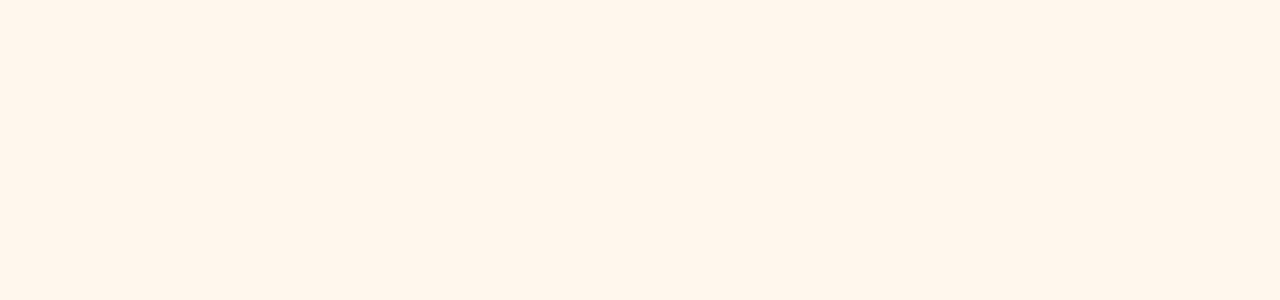
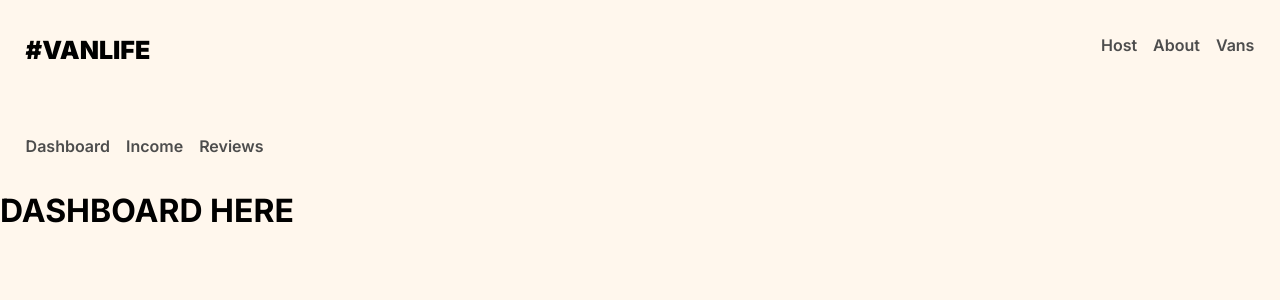
Before and after one commit to anastasiafoth/VANLIFE, a React (Vite) app: page /host in a window 1280 px wide. Before the commit this address had no page. Shown: the top 300 px of the page. Built offline with nearby package versions, Linux system fonts and the light colour scheme; what miragejs would draw is missing.

Commit message:
feat: reorganize folder structure and add host portal
- Reorganize pages into Vans/ and Host/ subdirectories
- Add Host section with Dashboard, Income, and Reviews pages
- Create HostLayout component for host navigation
- Add Host link to main header
- Clean up Layout component

```diff
--- a/components/Header.jsx
+++ b/components/Header.jsx
@@ -5,6 +5,7 @@
     <nav>
       <Link to="/">#VANLIFE</Link>
       <div className="nav-links">
+        <Link to="/host">Host</Link>
         <Link to="/about">About</Link>
         <Link to="/vans">Vans</Link>
       </div>
--- /dev/null
+++ b/components/HostLayout.jsx
@@ -0,0 +1,16 @@
+import { Outlet, Link } from "react-router-dom";
+
+export default function HostLayout() {
+  return (
+    <>
+      <nav>
+        <div className="nav-links">
+          <Link to="/host">Dashboard</Link>
+          <Link to="/host/income">Income</Link>
+          <Link to="/host/reviews">Reviews</Link>
+        </div>
+      </nav>
+      <Outlet />
+    </>
+  );
+}
--- a/components/Layout.jsx
+++ b/components/Layout.jsx
@@ -6,7 +6,6 @@
     <>
       <Header />
       <Outlet />
-      <h1>This is the Layout Route</h1>
     </>
   );
 }
--- /dev/null
+++ b/pages/Host/Dashboard.jsx
@@ -0,0 +1,7 @@
+export default function Dashboard() {
+  return (
+    <>
+      <h1>DASHBOARD HERE</h1>
+    </>
+  );
+}
--- /dev/null
+++ b/pages/Host/Income.jsx
@@ -0,0 +1,3 @@
+export default function Income() {
+  return <h1>Income HERE</h1>;
+}
--- /dev/null
+++ b/pages/Host/Reviews.jsx
@@ -0,0 +1,3 @@
+export default function Reviews() {
+  return <h1>REVIEWS HERE</h1>;
+}
--- a/src/index.jsx
+++ b/src/index.jsx
@@ -3,9 +3,13 @@
 import "./index.css";
 import Home from "../pages/Home.jsx";
 import About from "../pages/About.jsx";
-import Vans from "../pages/Vans.jsx";
-import VanDetail from "../pages/VanDetail.jsx"
+import Vans from "../pages/Vans/Vans.jsx";
+import VanDetail from "../pages/Vans/VanDetail.jsx"
+import Dashboard from "../pages/Host/Dashboard.jsx";
+import Income from "../pages/Host/Income.jsx";
+import Reviews from "../pages/Host/Reviews.jsx";
 import Layout from "../components/Layout.jsx";
+import HostLayout from "../components/HostLayout.jsx";
 
 import "./server";
 
@@ -18,6 +22,12 @@
           <Route path="/about" element={<About />} />
           <Route path="/vans" element={<Vans />} />
           <Route path="/vans/:id" element={<VanDetail />} />
+
+          <Route path="/host" element={<HostLayout />}>
+            <Route index element={<Dashboard />} />
+            <Route path="/host/income" element={<Income />} />
+            <Route path="/host/reviews" element={<Reviews />} />
+          </Route>
         </Route>
       </Routes>
     </BrowserRouter>
```
Also changed, not shown: pages/Vans/VanDetail.jsx (renamed from pages/VanDetail.jsx), pages/Vans/Vans.jsx (renamed from pages/Vans.jsx).
